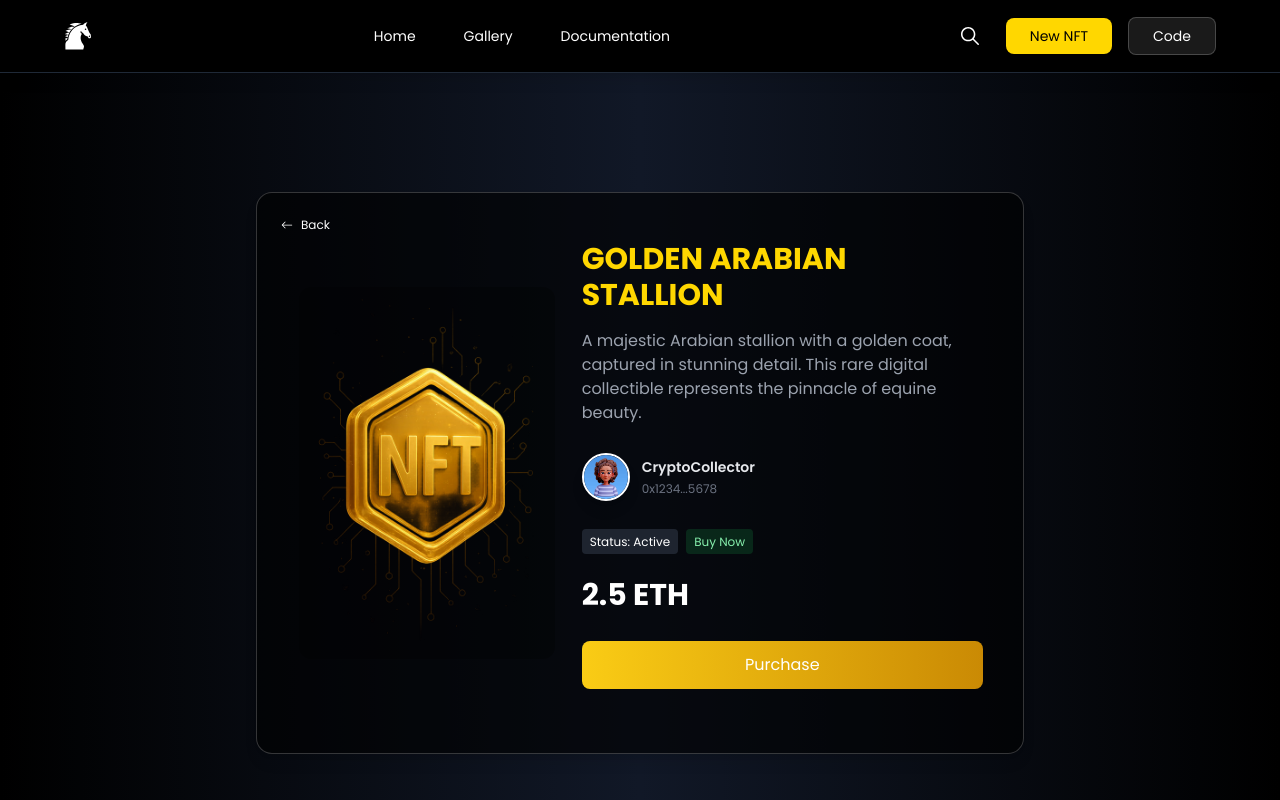
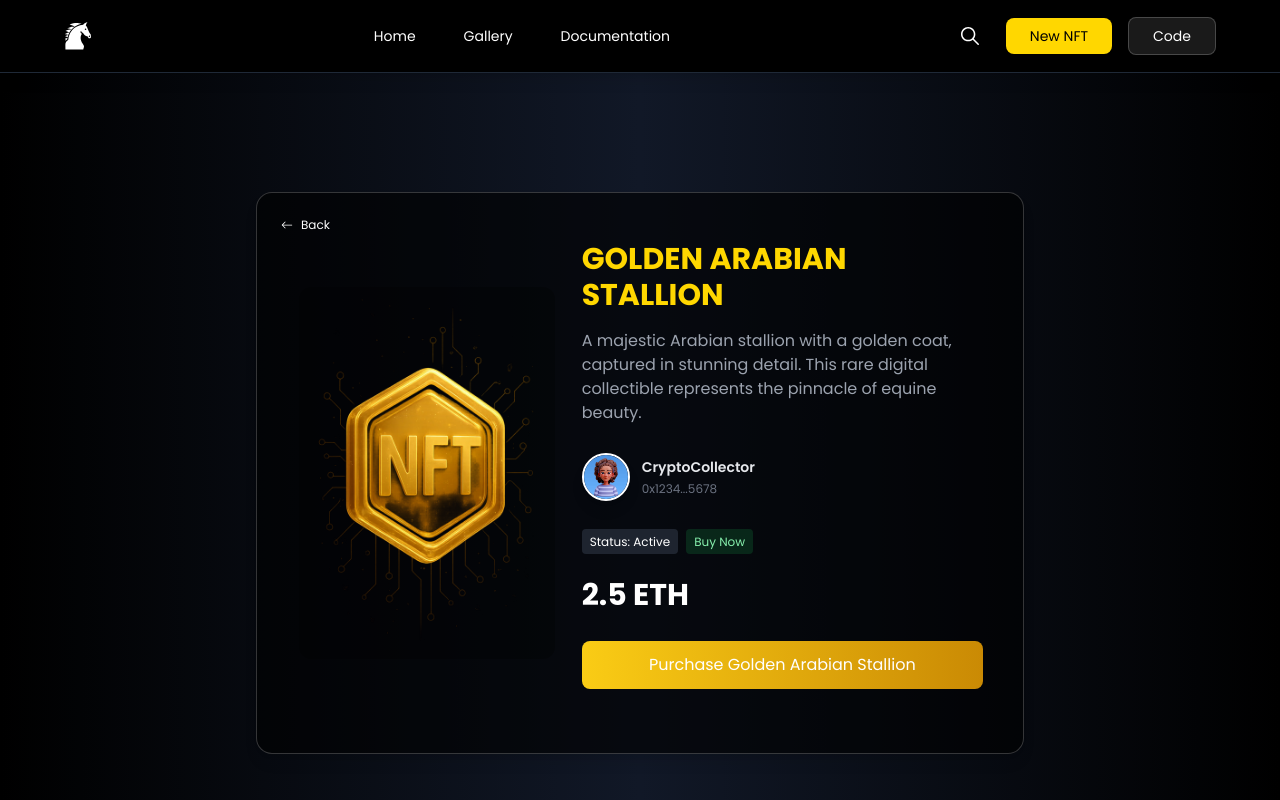
Before and after one commit to Barklegne/invincible-gg-assignmen, a React (Vite) app: page /nft/1 in a window 1280 px wide. Shown: the top 800 px of the page. Built offline with nearby package versions, Linux system fonts and the light colour scheme.

Commit message:
feat: NFTDetail  update 1.7

```diff
--- a/src/pages/NFTDetail.jsx
+++ b/src/pages/NFTDetail.jsx
@@ -165,7 +165,7 @@ const NFTDetail = () => {
 							</div>
 						) : (
 							<button className=' bg-gradient-to-r from-yellow-400 to-yellow-600 hover:from-yellow-500 hover:to-yellow-700 text-white px-8 py-3 rounded-lg   transition mb-4 w-full sm:w-auto font-light'>
-								Purchase
+								Purchase {nft.title}
 							</button>
 						)}
 					</div>
```
